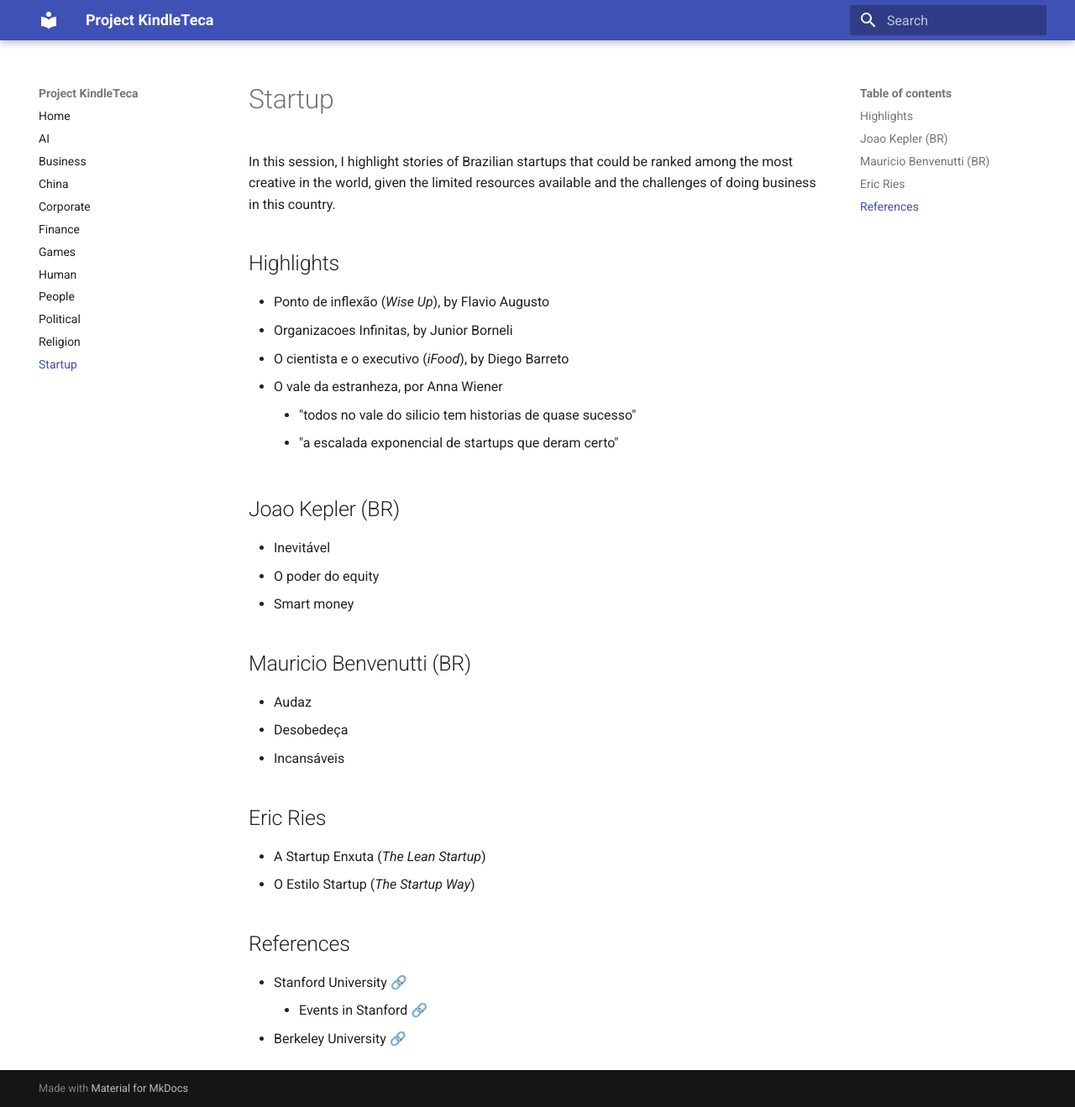
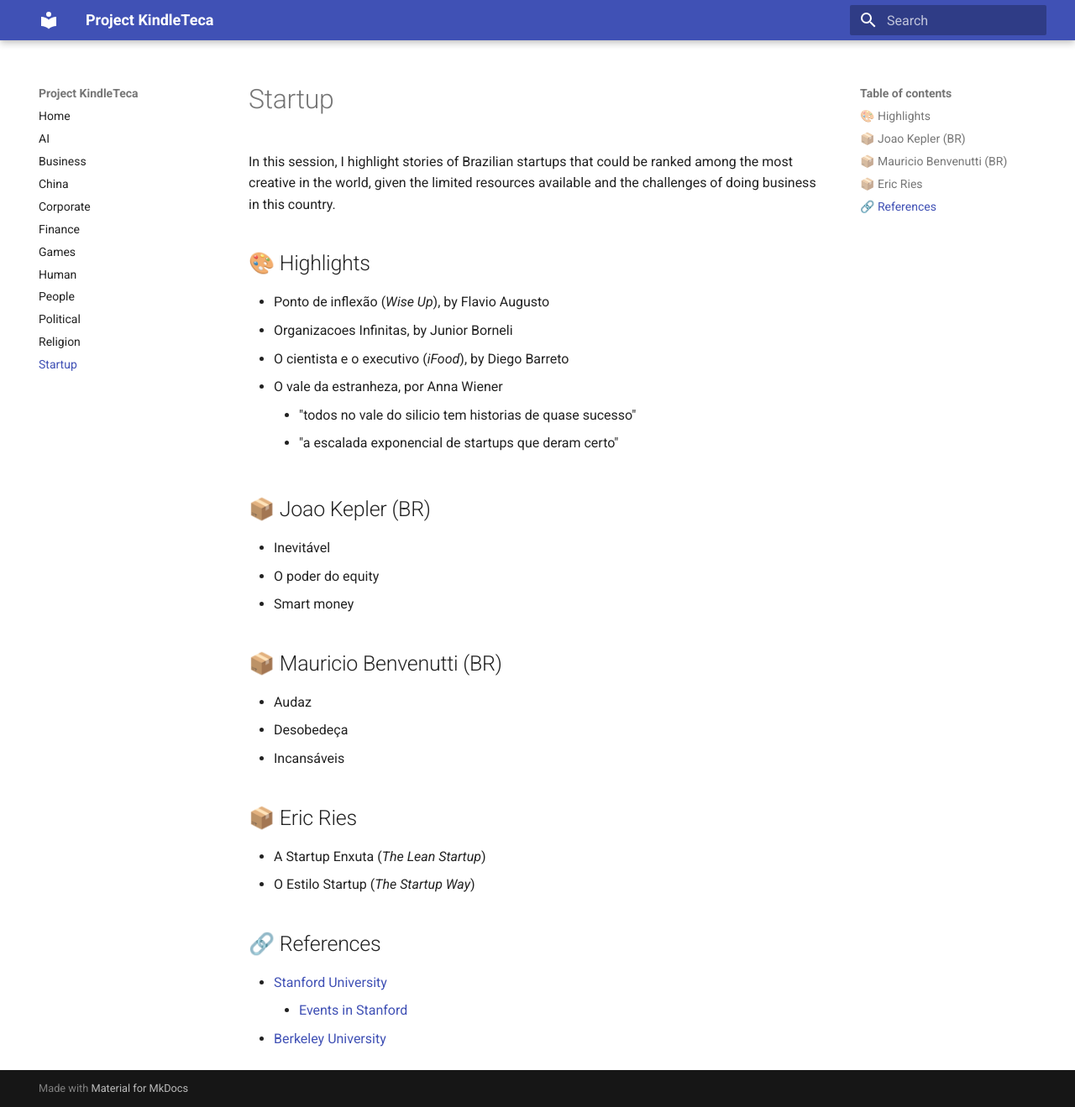
Before and after one commit to renatobrf/kindle-teca, an MkDocs documentation site: the page built from docs/startup.md, in a window 1280 px wide and 1319 px high. Shown: the whole window at 84% size. Built offline with MkDocs 1.6.1 and Material for MkDocs 9.7.7, drawn with Linux system fonts in a browser that asks for light colours.

```diff
--- a/docs/startup.md
+++ b/docs/startup.md
@@ -1,6 +1,6 @@
 <p>In this session, I highlight stories of Brazilian startups that could be ranked among the most creative in the world, given the limited resources available and the challenges of doing business in this country.</p>
 
-## Highlights
+## 🎨 Highlights
 - Ponto de inflexão (*Wise Up*), by Flavio Augusto
 - Organizacoes Infinitas, by Junior Borneli
 - O cientista e o executivo (*iFood*), by Diego Barreto
@@ -8,21 +8,21 @@
     - "todos no vale do silicio tem historias de quase sucesso"
     - "a escalada exponencial de startups que deram certo"
 
-## Joao Kepler (BR)
+## 📦 Joao Kepler (BR)
 - Inevitável
 - O poder do equity
 - Smart money
 
-## Mauricio Benvenutti (BR)
+## 📦 Mauricio Benvenutti (BR)
 - Audaz
 - Desobedeça
 - Incansáveis
 
-## Eric Ries
+## 📦 Eric Ries
 - A Startup Enxuta (*The Lean Startup*)
 - O Estilo Startup (*The Startup Way*)
 
-## References
-- Stanford University [🔗](https://www.stanford.edu/)
-    - Events in Stanford [🔗](https://events.stanford.edu/)
-- Berkeley University [🔗](https://www.berkeley.edu/)
+## 🔗 References
+- [Stanford University](https://www.stanford.edu/)
+    - [Events in Stanford](https://events.stanford.edu/)
+- [Berkeley University](https://www.berkeley.edu/)
```
